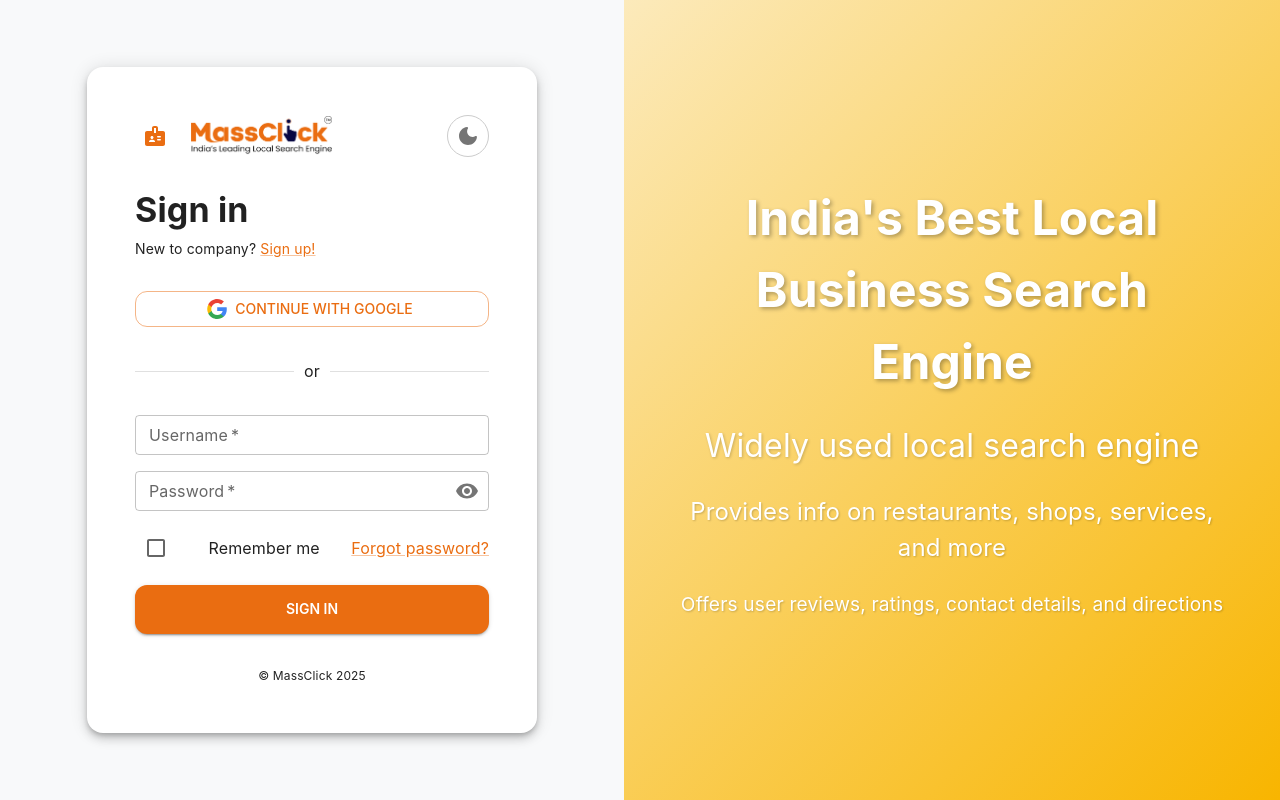
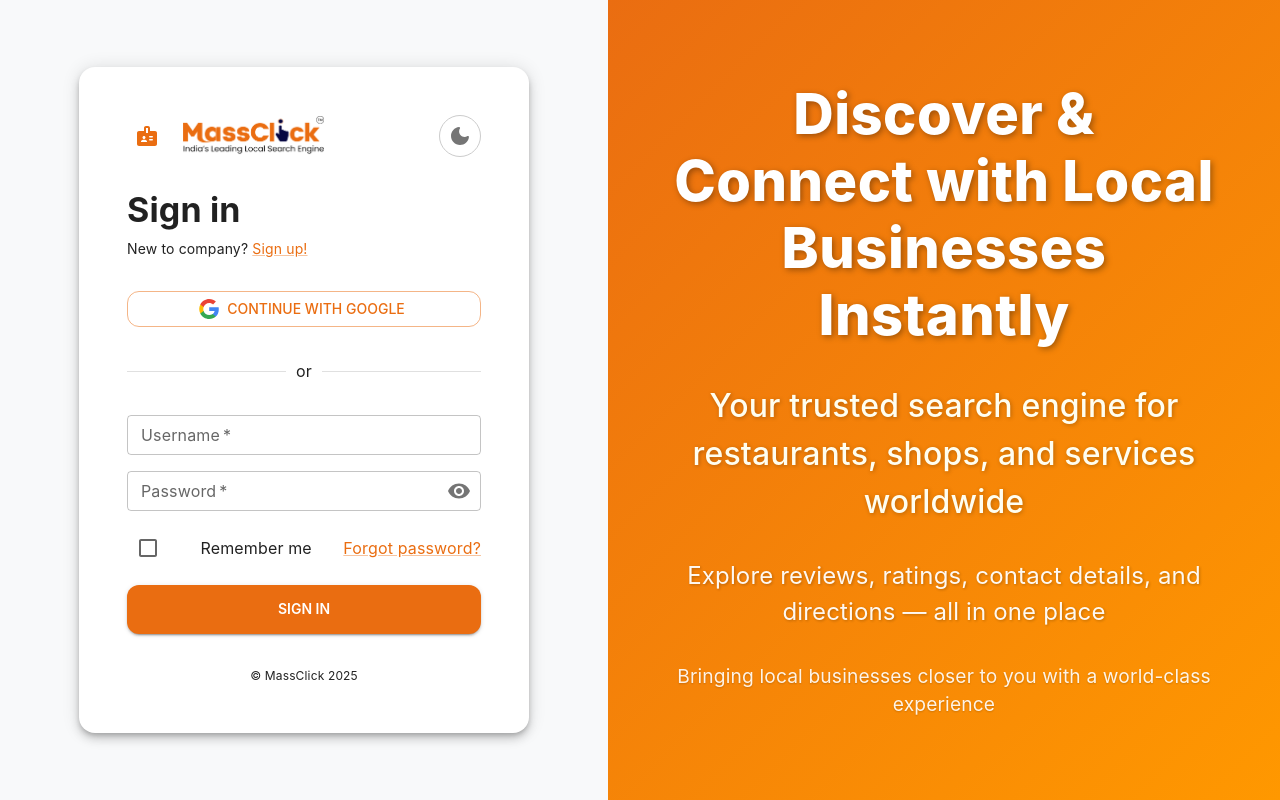
Before and after one commit to massclickApp/MassClick, a React (Create React App) app in the folder client/ui-app/: page / in a window 1280 px wide. Built offline with nearby package versions, Linux system fonts and the light colour scheme.

Commit message:
fix bug fixes

```diff
--- a/client/ui-app/src/Internals/Login/login.js
+++ b/client/ui-app/src/Internals/Login/login.js
@@ -174,30 +174,75 @@ export default function Login({ setIsAuthenticated }) {
         </Box>
 
         {/* Right Side - Info Section */}
-        <Box sx={{
+        <Box
+          sx={{
             flex: 1,
             display: { xs: 'none', md: 'flex' },
             justifyContent: 'center',
             alignItems: 'center',
-          background: 'linear-gradient(135deg, #fceabb 0%, #f8b500 100%)',
+            background: 'linear-gradient(135deg, #ea6d11 0%, #ff9800 100%)',
             flexDirection: 'column',
             textAlign: 'center',
-          px: 6,
-          gap: 3
-        }}>
-          <Typography sx={{ color: '#fff', fontSize: '3rem', fontWeight: 'bold', textShadow: '2px 2px 4px rgba(0,0,0,0.3)' }}>
-            India's Best Local Business Search Engine
+            px: 8,
+            py: 6,
+            gap: 4,
+          }}
+        >
+          <Typography
+            sx={{
+              color: '#fff',
+              fontSize: { xs: '2rem', md: '3.5rem' },
+              fontWeight: 800,
+              textShadow: '2px 2px 6px rgba(0,0,0,0.35)',
+              letterSpacing: '0.5px',
+              lineHeight: 1.2,
+              maxWidth: '800px',
+            }}
+          >
+            Discover & Connect with Local Businesses Instantly
           </Typography>
-          <Typography sx={{ color: '#fff', fontSize: '2rem', textShadow: '1px 1px 3px rgba(0,0,0,0.2)' }}>
-            Widely used local search engine
+
+          <Typography
+            sx={{
+              color: '#fffef0',
+              fontSize: { xs: '1.4rem', md: '2rem' },
+              fontWeight: 500,
+              textShadow: '1px 1px 4px rgba(0,0,0,0.25)',
+              maxWidth: '700px',
+            }}
+          >
+            Your trusted search engine for restaurants, shops, and services worldwide
           </Typography>
-          <Typography sx={{ color: '#fff', fontSize: '1.5rem', textShadow: '1px 1px 2px rgba(0,0,0,0.2)' }}>
-            Provides info on restaurants, shops, services, and more
+
+          <Typography
+            sx={{
+              color: '#fff',
+              fontSize: { xs: '1.1rem', md: '1.5rem' },
+              opacity: 0.95,
+              textShadow: '1px 1px 3px rgba(0,0,0,0.25)',
+              maxWidth: '650px',
+            }}
+          >
+            Explore reviews, ratings, contact details, and directions — all in one place
           </Typography>
-          <Typography sx={{ color: '#fff', fontSize: '1.2rem', textShadow: '1px 1px 2px rgba(0,0,0,0.2)' }}>
-            Offers user reviews, ratings, contact details, and directions
+
+          <Typography
+            sx={{
+              color: '#fff',
+              fontSize: { xs: '1rem', md: '1.2rem' },
+              fontWeight: 400,
+              opacity: 0.9,
+              textShadow: '0px 1px 2px rgba(0,0,0,0.2)',
+              maxWidth: '600px',
+            }}
+          >
+            Bringing local businesses closer to you with a world-class experience
           </Typography>
         </Box>
+
+
+
+
 
       </Box>
     </ThemeProvider>
--- a/client/ui-app/src/Internals/clientComponent/categoryBar.js
+++ b/client/ui-app/src/Internals/clientComponent/categoryBar.js
@@ -226,13 +226,13 @@ const CategoryBar = () => {
     transition: "all 0.3s cubic-bezier(0.25, 0.8, 0.25, 1)",
     "&:hover": {
       background: "linear-gradient(45deg, #cc5a0f, #ff8a2d)",
-                                transform: "translateY(-3px)",
       boxShadow: "0 15px 40px rgba(255, 123, 0, 0.5)",
     },
   }}
 >
   Add Your Business
 </Button>
+
 
                     {/* Icons (Existing code) */}
                     <IconButton
--- a/client/ui-app/src/Internals/clientComponent/footer/footer.css
+++ b/client/ui-app/src/Internals/clientComponent/footer/footer.css
@@ -1,60 +1,55 @@
 /* --- Color Variables for Clean Styling (Enhanced) --- */
 :root {
-    --color-primary: #ff8c00; /* Main Orange/Amber */
-    --color-secondary: #000080; /* Dark Blue/Navy */
-    --color-text-light: #ffffff;
-    --color-text-faded: rgba(255, 255, 255, 0.75);
-    --color-text-hover-accent: #ffd700; /* Gold/Accent for pop */
-    --color-shadow-lift: rgba(0, 0, 0, 0.15); /* More pronounced shadow */
-    --container-bg-color: #f7f7f7; /* Adding a light background for the container to pop */
+  --color-primary: #ea6d11; /* Brand Orange */
+  --color-bg-light: #fdfdfd;
+  --color-bg-gray: #f5f5f5;
+  --color-text-dark: #333333;
+  --color-text-muted: #666666;
+  --color-hover: #ea6d11;
+  --color-border: #e0e0e0;
+  --color-shadow: rgba(0, 0, 0, 0.08);
 }
 
-/* --- Global Footer Container (Lifted and Polished) --- */
+/* --- Footer Container --- */
 .footer-container {
-    position: relative;
-    /* Reduced top margin to bring it closer to content */
-    margin: 40px auto 0;
-    padding: 0; /* Remove padding here, sections will handle it */
+  margin: 60px auto 0;
   max-width: 1530px;
-    /* Enhanced, softer 3D lift shadow */
-    box-shadow: 0 15px 60px var(--color-shadow-lift), 0 0 12px rgba(0, 0, 0, 0.05);
-    border-radius: 20px 20px 0 0; /* Rounded top corners only */
-    background-color: var(--container-bg-color); /* Apply the light background */
+  box-shadow: 0 8px 30px var(--color-shadow);
+  border-radius: 16px 16px 0 0;
+  background: var(--color-bg-light);
   overflow: hidden;
 }
 
-/* --- Top Orange Section (Premium Feel) --- */
+/* --- Top Section --- */
 .footer-top-section {
-    background-color: var(--color-primary);
-    /* Subtle gradient for depth */
-    background-image: linear-gradient(135deg, var(--color-primary) 0%, #ff6f00 100%);
-    color: var(--color-text-light);
-    padding: 60px 30px; /* Increased vertical padding for more luxury space */
+  background: linear-gradient(135deg, var(--color-bg-light) 0%, var(--color-bg-gray) 100%);
+  padding: 60px 40px;
+  color: var(--color-text-dark);
 }
 
 .footer-content-wrapper {
-    max-width: 1300px; /* Slightly wider content area */
+  max-width: 1300px;
   margin: 0 auto;
   display: flex;
   justify-content: space-between;
-    gap: 40px; /* Increased space between columns */
+  gap: 40px;
+  flex-wrap: wrap;
 }
 
-/* --- Column Styling --- */
+/* --- Column --- */
 .footer-column {
   flex: 1;
-    min-width: 200px; /* Slightly wider min-width for better link display */
+  min-width: 200px;
 }
 
 .column-heading {
-    font-size: 1.2rem; /* Larger, more impactful heading */
-    font-weight: 800; /* Bolder */
-    margin-bottom: 25px;
-    letter-spacing: 0.8px; /* Tighter tracking for a high-end font aesthetic */
-    /* Add an underline effect for visual weight and distinction */
-    border-bottom: 2px solid var(--color-text-light);
+  font-size: 1.1rem;
+  font-weight: 700;
+  margin-bottom: 20px;
+  border-bottom: 2px solid var(--color-primary);
+  display: inline-block;
   padding-bottom: 5px;
-    display: inline-block; /* Crucial for border-bottom to fit content */
+  color: var(--color-text-dark);
 }
 
 .link-list {
@@ -64,109 +59,83 @@
 }
 
 .link-list li {
-    margin-bottom: 12px; /* Increased space between links */
+  margin-bottom: 10px;
 }
 
 .footer-link {
   text-decoration: none;
-    color: var(--color-text-faded);
-    font-size: 1rem; /* Slightly larger, more readable text */
-    font-weight: 400;
-    transition: color 0.3s ease, transform 0.3s ease; /* Added transform transition */
-    display: inline-block;
-    position: relative;
-    padding-left: 10px; /* Space for a bullet point/marker */
-}
-
-.footer-link::before {
-    content: '›'; /* Use a modern arrow/bullet marker */
-    position: absolute;
-    left: 0;
-    color: var(--color-text-hover-accent); /* Accent color for the bullet */
-    font-weight: 900;
-    transition: transform 0.3s ease;
+  color: var(--color-text-muted);
+  font-size: 0.95rem;
+  transition: color 0.3s ease;
 }
 
 .footer-link:hover {
-    color: var(--color-text-hover-accent); /* Use the gold accent on hover */
-    text-decoration: none; /* Removed default underline, relying on color change */
-    transform: translateX(5px); /* Subtle slide effect on hover */
+  color: var(--color-hover);
 }
 
-.footer-link:hover::before {
-     transform: rotate(5deg); /* Subtle movement on the marker */
-}
-
-/* --- Social and Logo Column Styling (Column 4) --- */
+/* --- Social Icons --- */
 .footer-social-column {
-    /* Adjusted flex-basis for this column to be slightly smaller on large screens */
   flex-basis: 25%;
   min-width: 250px;
   display: flex;
   flex-direction: column;
+  align-items: flex-start;
 }
 
 .social-icons {
   display: flex;
-    gap: 20px; /* More space between icons */
-    margin-bottom: 40px;
+  gap: 15px;
+  margin-bottom: 25px;
 }
 
 .social-icon {
-    /* Base style for the icons/buttons */
-    background-color: var(--color-text-light);
+  background: white;
   color: var(--color-primary);
-    width: 38px; /* Larger icon size */
-    height: 38px;
+  width: 40px;
+  height: 40px;
   border-radius: 50%;
   display: flex;
   align-items: center;
   justify-content: center;
-    font-weight: 900;
-    font-size: 1rem;
-    box-shadow: 0 4px 10px rgba(0, 0, 0, 0.2); /* Added small shadow for depth */
-    transition: background-color 0.3s ease, transform 0.3s cubic-bezier(0.175, 0.885, 0.32, 1.275); /* Springy transform */
+  font-weight: 700;
+  box-shadow: 0 3px 8px var(--color-shadow);
+  transition: all 0.3s ease;
 }
 
 .social-icon:hover {
-    background-color: var(--color-text-hover-accent); /* Gold highlight on hover */
-    color: var(--color-secondary); /* Darker text on gold */
-    transform: translateY(-4px) scale(1.1); /* 'Jumping' and scaling effect */
-    box-shadow: 0 8px 15px rgba(0, 0, 0, 0.3);
+  background: var(--color-primary);
+  color: white;
+  transform: translateY(-3px);
 }
 
+/* --- Logo Block --- */
 .footer-logo-text {
-    font-size: 2.8rem; /* Larger, more dominant logo */
-    font-weight: 900;
-    line-height: 1;
-    /* Subtle text shadow for a more 'lit' effect */
-    text-shadow: 1px 1px 3px rgba(0, 0, 0, 0.2);
-    color: var(--color-text-light);
-    display: block;
+  font-size: 2rem;
+  font-weight: 800;
+  color: var(--color-primary);
 }
 
 .footer-logo-tagline {
-    font-size: 0.95rem;
-    font-weight: 300;
-    color: var(--color-text-light);
-    margin-top: 8px;
-    line-height: 1.3;
+  font-size: 0.9rem;
+  font-weight: 400;
+  color: var(--color-text-muted);
+  margin-top: 5px;
 }
 
+/* --- Bottom Section --- */
 .footer-bottom-section {
-    background-color: var(--color-secondary);
-    padding: 20px 30px;
+  background: var(--color-bg-gray);
+  padding: 15px 20px;
   text-align: center;
-    border-radius: 0 0 20px 20px;
-    position: relative;
+  border-top: 1px solid var(--color-border);
 }
 
 .copyright-text {
-    color: var(--color-text-faded);
   font-size: 0.85rem;
+  color: var(--color-text-muted);
   margin: 0;
-    font-weight: 300;
 }
+
 
 @media (max-width: 1100px) {
     .footer-content-wrapper {
--- a/client/ui-app/src/index.js
+++ b/client/ui-app/src/index.js
@@ -12,12 +12,12 @@ const theme = createTheme({
     primary: { main: '#1976d2' },
     secondary: { main: '#9c27b0' },
   },
-  typography: {
-    fontFamily: `'Inter', sans-serif`,
-    h1: { fontSize: '2rem' },
-    h2: { fontSize: '1.75rem' },
-    h3: { fontSize: '1.5rem' },
-    body1: { fontSize: '1rem' },
+   typography: {
+    fontFamily: `'Hogar', 'Inter', sans-serif`,
+    h1: { fontSize: '2rem', fontWeight: 600 },
+    h2: { fontSize: '1.75rem', fontWeight: 600 },
+    h3: { fontSize: '1.5rem', fontWeight: 600 },
+    body1: { fontSize: '1rem', fontWeight: 400 },
   },
 });
 
```
Lines whose indentation alone changed are shown as unchanged.
